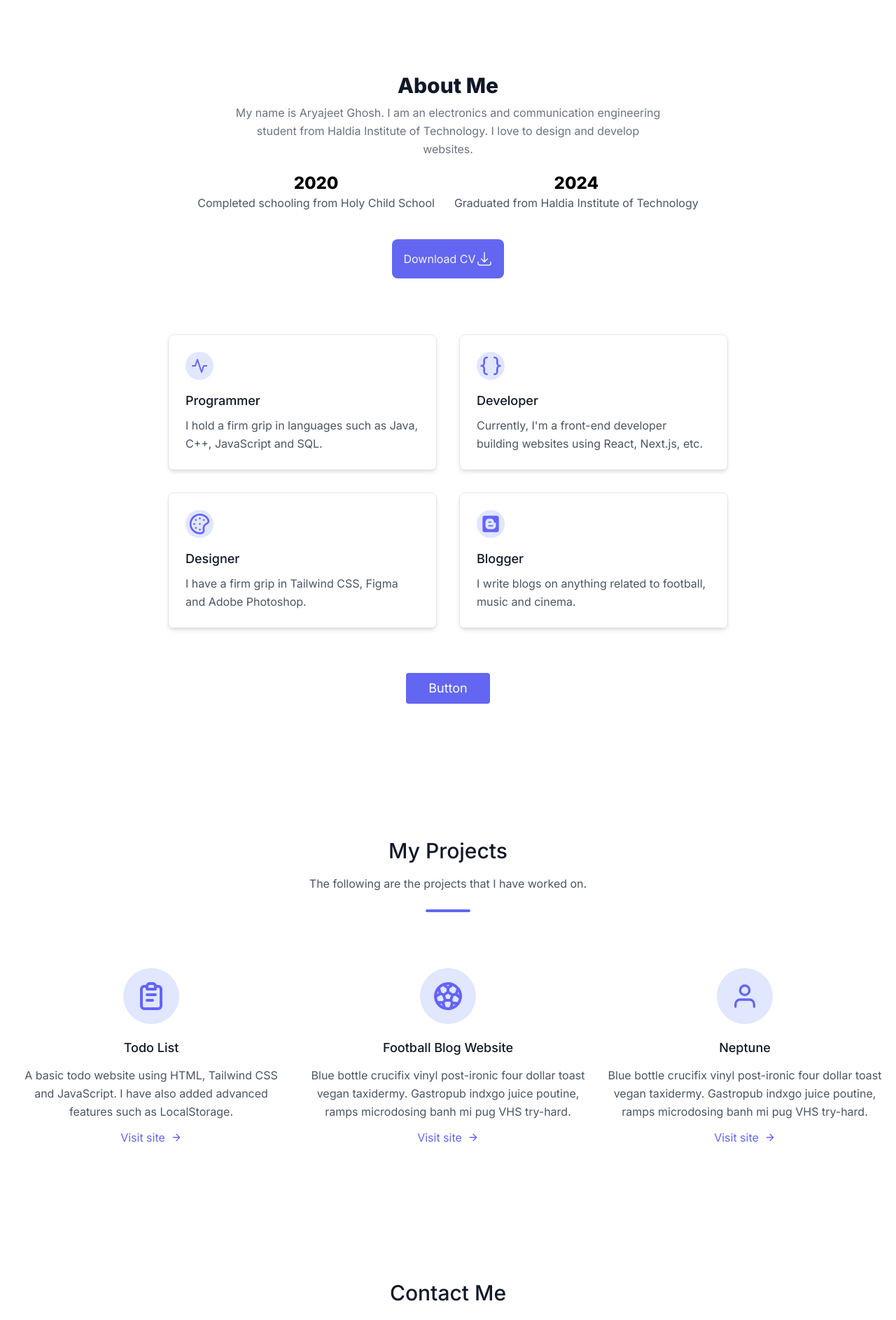
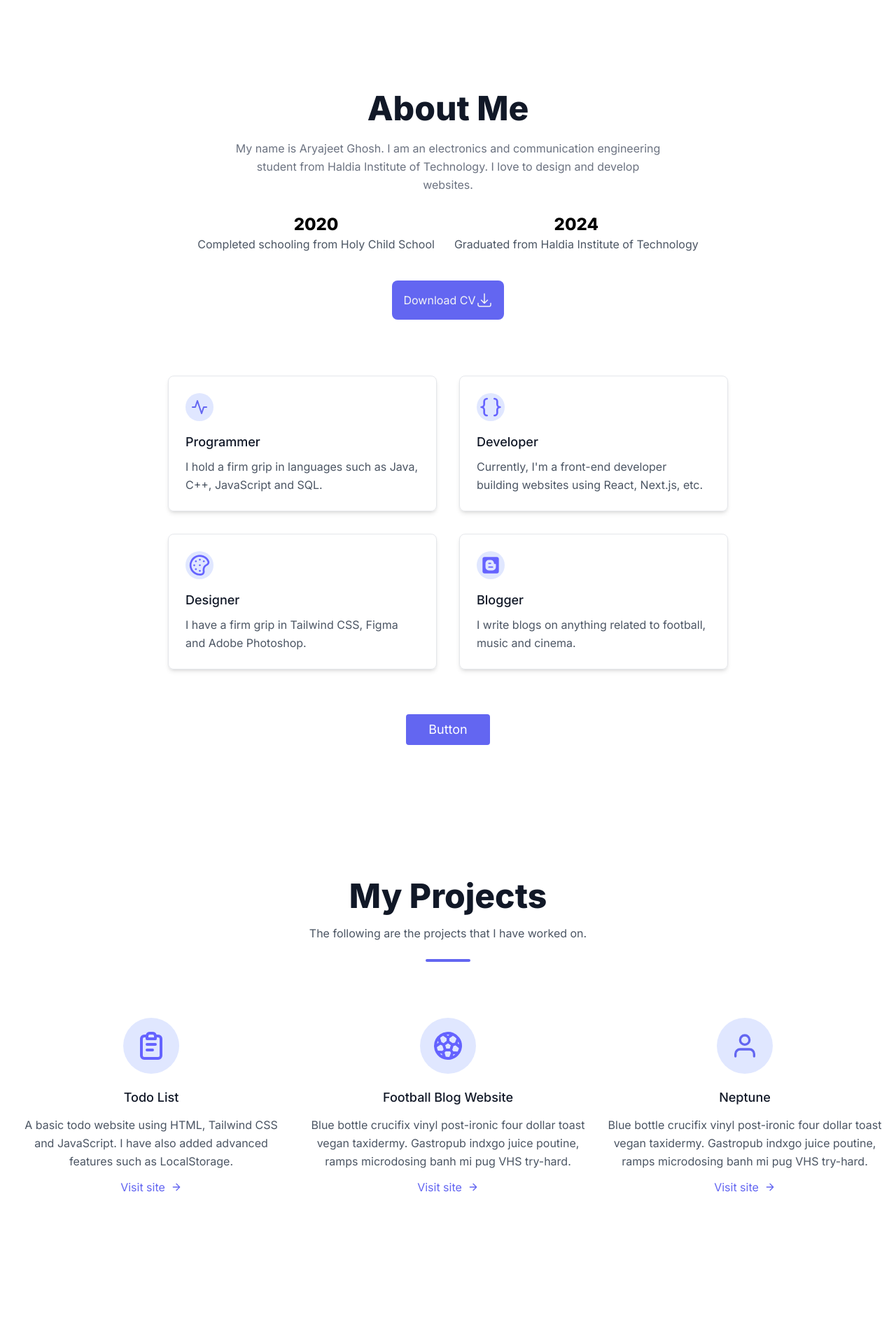
Before and after one commit to TheArya7eet/landing-page, a Next.js app in the folder my-app/: page / in a window 1280 px wide. Shown: the part 680-2567 px from the top of the page at 70% size. Built offline with nearby package versions, Linux system fonts and the light colour scheme.

Commit message:
chore: contact, content, feature and header updated

```diff
--- a/my-app/src/components/contact.tsx
+++ b/my-app/src/components/contact.tsx
@@ -5,8 +5,8 @@ const Contact = () => {
         <section className="text-gray-600 body-font relative">
         <div className="container px-5 py-24 mx-auto">
           <div className="flex flex-col text-center w-full mb-12">
-            <h1 className="sm:text-3xl text-2xl font-medium title-font mb-4 text-gray-900">Contact Me</h1>
-            <p className="lg:w-2/3 mx-auto leading-relaxed text-base">Whatever cardigan tote bag tumblr hexagon brooklyn asymmetrical gentrify.</p>
+            <h1 className="sm:text-5xl text-2xl font-extrabold title-font mb-4 text-gray-900 ">Contact Me</h1>
+            <p className="lg:w-2/3 mx-auto leading-relaxed text-base"></p>
           </div>
           <div className="lg:w-1/2 md:w-2/3 mx-auto">
             <div className="flex flex-wrap -m-2">
@@ -29,7 +29,7 @@ const Contact = () => {
                 </div>
               </div>
               <div className="p-2 w-full">
-                <button className="flex mx-auto text-white bg-indigo-500 border-0 py-2 px-8 focus:outline-none hover:bg-indigo-600 rounded text-lg">Button</button>
+                <button className="flex mx-auto text-white bg-indigo-500 border-0 py-2 px-8 focus:outline-none hover:bg-indigo-600 rounded text-lg">Send</button>
               </div>
               <div className="p-2 w-full pt-8 mt-8 border-t border-gray-200 text-center">
                 <a className="text-indigo-500">aryajeetghosh1@gmail.com</a>
--- a/my-app/src/components/content.tsx
+++ b/my-app/src/components/content.tsx
@@ -5,8 +5,8 @@ const Content = () => {
     <section className="text-gray-600 body-font">
       <div className="container px-5 py-24 mx-auto">
         <div className="flex flex-wrap w-full mb-20 flex-col items-center text-center">
-          <h1 className="sm:text-3xl text-2xl font-extrabold title-font mb-2 text-gray-900">About Me</h1>
-          <p className="lg:w-1/2 w-full leading-relaxed text-gray-500">My name is Aryajeet Ghosh.
+          <h1 className="sm:text-5xl text-2xl font-extrabold title-font mb-5 text-gray-900">About Me</h1>
+          <p className="lg:w-1/2 w-full mb-2 leading-relaxed text-gray-500">My name is Aryajeet Ghosh.
             I am an electronics and communication engineering student from Haldia Institute of Technology.
             I love to design and develop websites.</p>
 
--- a/my-app/src/components/feature.tsx
+++ b/my-app/src/components/feature.tsx
@@ -5,7 +5,7 @@ const Feature = () => {
     <section className="text-gray-600 body-font">
       <div className="container px-5 py-24 mx-auto">
         <div className="text-center mb-20">
-          <h1 className="sm:text-3xl text-2xl font-medium title-font text-gray-900 mb-4">My Projects</h1>
+          <h1 className="sm:text-5xl text-2xl font-extrabold title-font text-gray-900 mb-4">My Projects</h1>
           <p className="text-base leading-relaxed xl:w-2/4 lg:w-3/4 mx-auto text-gray-500s">The following are the projects that I have worked on.</p>
           <div className="flex mt-6 justify-center">
             <div className="w-16 h-1 rounded-full bg-indigo-500 inline-flex"></div>
--- a/my-app/src/components/header.tsx
+++ b/my-app/src/components/header.tsx
@@ -11,10 +11,10 @@ const Header = () => {
               : "shadow-none"
           }`}>
             <div className="container mx-auto flex flex-wrap p-5 flex-col md:flex-row items-center">
-                {/* <a className="flex title-font font-medium items-center text-gray-900 mb-4 md:mb-0">
+                <a className="flex title-font font-medium items-center text-gray-900 mb-4 md:mb-0">
                     <svg xmlns="http://www.w3.org/2000/svg" data-name="Layer 1" viewBox="0 0 24 24" id="user-circle"><path fill="#6563FF" d="M12,2A10,10,0,0,0,4.65,18.76h0a10,10,0,0,0,14.7,0h0A10,10,0,0,0,12,2Zm0,18a8,8,0,0,1-5.55-2.25,6,6,0,0,1,11.1,0A8,8,0,0,1,12,20ZM10,10a2,2,0,1,1,2,2A2,2,0,0,1,10,10Zm8.91,6A8,8,0,0,0,15,12.62a4,4,0,1,0-6,0A8,8,0,0,0,5.09,16,7.92,7.92,0,0,1,4,12a8,8,0,0,1,16,0A7.92,7.92,0,0,1,18.91,16Z"></path></svg>
-                    <span className="ml-3 text-xl"> The Arya7eet</span>
-                </a> */}
+                    <span className="ml-3 text-xl">Aryajeet Ghosh</span>
+                </a>
                 <nav className="md:ml-auto md:mr-auto flex flex-wrap items-center text-base justify-center">
                     <a className="mr-5 sm:p-2 hover:text-black hover:bg-gray-300 rounded-lg cursor-pointer">Home</a>
                     <a className="mr-5 sm:p-2 hover:text-black hover:bg-gray-300 rounded-lg cursor-pointer">Content</a>
```
